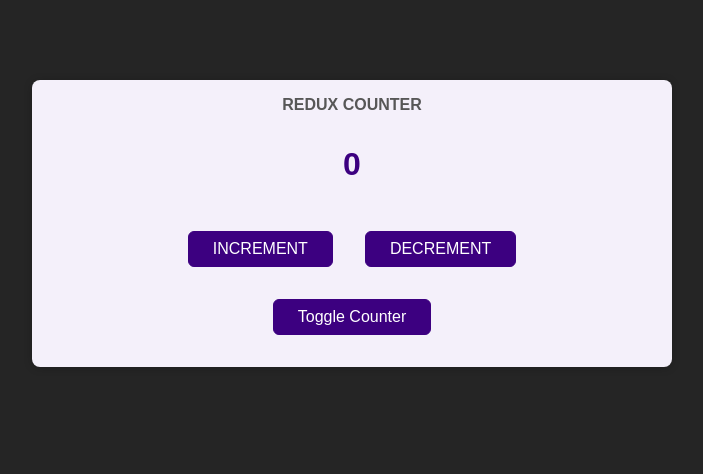
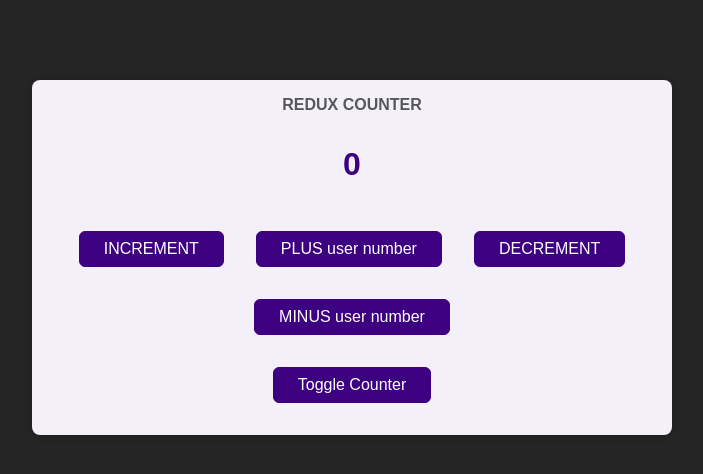
Before and after one commit to kscheltema/section_18_redux_advanced, a React (Create React App) app: page / in a window 1280 px wide. Shown: the top 474 px of the page, without its empty margins (288-991 px from the left). Built offline with nearby package versions, Linux system fonts and the light colour scheme.

Commit message:
adding action payloads

```diff
--- a/src/components/Counter.js
+++ b/src/components/Counter.js
@@ -5,11 +5,19 @@ const Counter = () => {
   const dispatch = useDispatch();
   const counter = useSelector((state) => state.counter);
 
+  const userInput = 10;
+
   const incrementHandler = () => {
     dispatch({ type: "increment" }); ///must be exact the same typo from the store
   };
+  const increaseHandler = () => {
+    dispatch({ type: "increase", amount: userInput });
+  };
   const decrementHandler = () => {
     dispatch({ type: "decrement" }); ///must be exact the same typo from the store
+  };
+  const decreaseHandler = () => {
+    dispatch({ type: "decrease", amount: userInput }); ///must be exact the same typo from the store
   };
   const toggleCounterHandler = () => {};
 
@@ -19,7 +27,9 @@ const Counter = () => {
       <div className={classes.value}>{counter}</div>
       <div>
         <button onClick={incrementHandler}>INCREMENT</button>
+        <button onClick={increaseHandler}>PLUS user number</button>
         <button onClick={decrementHandler}>DECREMENT</button>
+        <button onClick={decreaseHandler}>MINUS user number</button>
       </div>
       <button onClick={toggleCounterHandler}>Toggle Counter</button>
     </main>
--- a/src/store/index.js
+++ b/src/store/index.js
@@ -7,6 +7,12 @@ const counterReducer = (state = { counter: 0 }, action) => {
   if (action.type === "decrement") {
     return { counter: state.counter - 1 };
   }
+  if (action.type === "increase") {
+    return { counter: state.counter + action.amount };
+  }
+  if (action.type === "decrease") {
+    return { counter: state.counter - action.amount };
+  }
   return state;
 };
 
```
